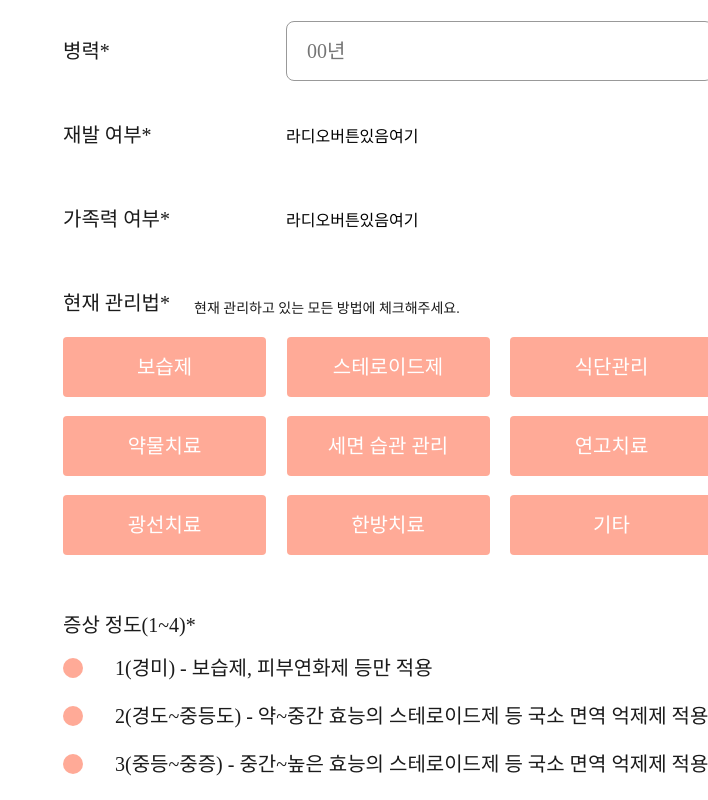
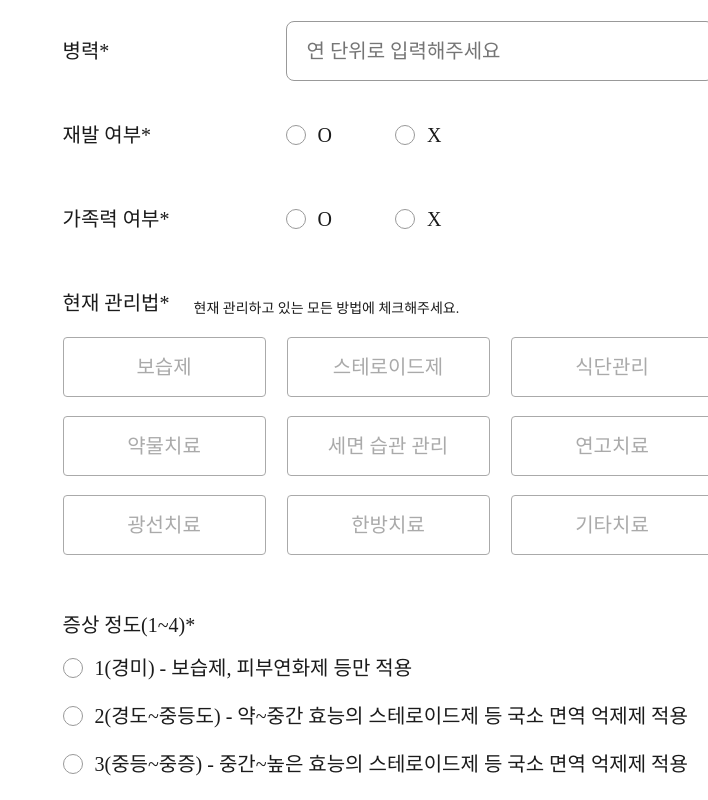
Before and after one commit to ceos15th-AllG/weato-client, a Next.js app: page /signup/more in a window 1280 px wide. Shown: the part 340-1140 px from the top of the page, without its empty margins (572-1280 px from the left). Built offline with nearby package versions, Linux system fonts and the light colour scheme; a web font is replaced by a local one.

Commit message:
:sparkles: feat: 회원가입 관련 API 연결 모두 완료
회원가입 폼, 추가 정보 입력 폼 API 연결 완료

```diff
--- a/pages/login/auth.jsx
+++ b/pages/login/auth.jsx
@@ -35,7 +35,7 @@ const Auth = (props) => {
 
   return (
     <Layout>
-      <span>로그인 정보를 저장 중입니다...</span>
+      <span>회원가입 페이지로 연결 중입니다...</span>
     </Layout>
   );
 };
--- a/pages/signup/more.jsx
+++ b/pages/signup/more.jsx
@@ -1,6 +1,12 @@
 /** @jsxImportSource @emotion/react */
 import { css } from '@emotion/react';
 import styled from '@emotion/styled';
+
+import { useState, useEffect, useCallback } from 'react';
+
+import { useRouter } from 'next/router';
+
+import axios from 'axios';
 
 import {
   sub,
@@ -13,6 +19,8 @@ import {
 
 import { Display1, Subhead4, Body1, Body2, Body3 } from '@styles/FontStyle';
 
+import RadioButton from '@common/RadioButton';
+import ButtonGroup from '@signup/ButtonGroup';
 import Button from '@common/ButtonContainer';
 
 const Layout = styled.div`
@@ -99,20 +107,16 @@ const ButtonRow = styled.div`
   align-items: center;
 `;
 
+const RadioButtonRow = styled.div`
+  display: flex;
+
+  margin-right: 63px;
+`;
+
 const SeverityRow = styled.div`
   display: flex;
   justify-content: left;
   align-items: center;
-`;
-
-const TempRadioBtn = styled.div`
-  width: 20px;
-  height: 20px;
-  border-radius: 50%;
-
-  margin-right: 32px;
-
-  background-color: ${sub};
 `;
 
 const SeverityText = styled.span`
@@ -122,6 +126,199 @@ const SeverityText = styled.span`
 `;
 
 export default function More() {
+  const router = useRouter();
+
+  const [since, setSince] = useState('');
+  const [sinceValid, setSinceValid] = useState(false);
+  const [repeat, setRepeat] = useState([
+    {
+      text: 'O',
+      active: false,
+    },
+    {
+      text: 'X',
+      active: false,
+    },
+  ]);
+  const [repeatValid, setRepeatValid] = useState(false);
+  const [family, setFamily] = useState([
+    {
+      text: 'O',
+      active: false,
+    },
+    {
+      text: 'X',
+      active: false,
+    },
+  ]);
+  const [familyValid, setFamilyValid] = useState(false);
+  const [tags, setTags] = useState([
+    {
+      text: '보습제',
+      active: false,
+    },
+    {
+      text: '스테로이드제',
+      active: false,
+    },
+    {
+      text: '식단관리',
+      active: false,
+    },
+    {
+      text: '약물치료',
+      active: false,
+    },
+    {
+      text: '세면 습관 관리',
+      active: false,
+    },
+    {
+      text: '연고치료',
+      active: false,
+    },
+    {
+      text: '광선치료',
+      active: false,
+    },
+    {
+      text: '한방치료',
+      active: false,
+    },
+    {
+      text: '기타치료',
+      active: false,
+    },
+  ]);
+  const [tagValid, setTagValid] = useState(false);
+  const [severity, setSeverity] = useState([
+    {
+      text: '1(경미) - 보습제, 피부연화제 등만 적용',
+      active: false,
+    },
+    {
+      text: '2(경도~중등도) - 약~중간 효능의 스테로이드제 등 국소 면역 억제제 적용',
+      active: false,
+    },
+    {
+      text: '3(중등~중증) - 중간~높은 효능의 스테로이드제 등 국소 면역 억제제 적용',
+      active: false,
+    },
+    {
+      text: '4(중증 이상) - 국소 치료에도 반응하지 않는 경우',
+      active: false,
+    },
+  ]);
+  const [severityValid, setSeverityValid] = useState(false);
+  const [confirm, setConfirm] = useState(false);
+
+  const onChangeSince = useCallback((event) => {
+    setSince(event.target.value);
+
+    if (event.target.value !== '') {
+      setSinceValid(true);
+    } else {
+      setSinceValid(false);
+    }
+  }, []);
+  const toggleRepeatActive = (id) => {
+    setRepeat(
+      repeat.map((item, index) =>
+        index === id ? { ...item, active: true } : { ...item, active: false }
+      )
+    );
+    setRepeatValid(true);
+  };
+  const toggleFamilyActive = (id) => {
+    setFamily(
+      family.map((item, index) =>
+        index === id ? { ...item, active: true } : { ...item, active: false }
+      )
+    );
+    setFamilyValid(true);
+  };
+  const toggleTagsActive = (id) => {
+    setTags(
+      tags.map((tag, index) =>
+        index === id ? { ...tag, active: !tag.active } : tag
+      )
+    );
+  };
+  const toggleSeverityActive = (id) => {
+    setSeverity(
+      severity.map((item, index) =>
+        index === id ? { ...item, active: true } : { ...item, active: false }
+      )
+    );
+    setSeverityValid(true);
+  };
+  const onConfirm = async (event) => {
+    if (!confirm) {
+      return;
+    }
+
+    // post 요청 보내고 잘 받아지면...
+    const access_token = localStorage.getItem('access_token');
+    axios.defaults.headers.common['Authorization'] = `Bearer ${access_token}`;
+
+    try {
+      const getMember = await axios({
+        method: 'get',
+        url: `https://www.weato.kro.kr/api/members`,
+      });
+      const memberId = getMember.data.id;
+      const postForm = await axios({
+        method: 'post',
+        url: `https://www.weato.kro.kr/api/members/${memberId}/additional-info`,
+        data: {
+          years: Number.parseInt(since),
+          recurrence: repeat[0].active,
+          familyHistory: family[0].active,
+          moisturizer: tags[0].active,
+          steroid: tags[1].active,
+          diet: tags[2].active,
+          drug: tags[3].active,
+          cleaning: tags[4].active,
+          ointment: tags[5].active,
+          laser: tags[6].active,
+          orientalMedicine: tags[7].active,
+          etc: tags[8].active,
+          symptomDegree: 'SLIGHT',
+        },
+      });
+
+      router.push(`/`);
+    } catch (error) {
+      alert(error);
+      alert('서버 요청이 불가능하네요...');
+    }
+  };
+
+  // 현재 관리하는 방법 입력 1개 이상인지 체크
+  useEffect(() => {
+    let flag = false;
+    for (let tag of tags) {
+      if (tag.active) {
+        flag = true;
+      }
+    }
+
+    if (flag) {
+      setTagValid(true);
+    } else {
+      setTagValid(false);
+    }
+  }, [tags]);
+
+  // 전체 폼의 조건이 만족되었는지 감지
+  useEffect(() => {
+    if (sinceValid && repeatValid && familyValid && tagValid && severityValid) {
+      setConfirm(true);
+    } else {
+      setConfirm(false);
+    }
+  }, [sinceValid, repeatValid, familyValid, tagValid, severityValid]);
+
   return (
     <Layout>
       <TopText>추가 정보 입력하기</TopText>
@@ -134,7 +331,11 @@ export default function More() {
         >
           <Row>
             <RowText>병력*</RowText>
-            <InputField placeholder="00년" />
+            <InputField
+              placeholder="연 단위로 입력해주세요"
+              value={since}
+              onChange={onChangeSince}
+            />
           </Row>
         </ContentItem>
 
@@ -145,7 +346,17 @@ export default function More() {
         >
           <Row>
             <RowText>재발 여부*</RowText>
-            <div>라디오버튼있음여기</div>
+            {repeat.map(({ text, active }, index) => (
+              <RadioButtonRow key={index}>
+                <RadioButton
+                  text={text}
+                  active={active}
+                  toggleActive={() => {
+                    toggleRepeatActive(index);
+                  }}
+                />
+              </RadioButtonRow>
+            ))}
           </Row>
         </ContentItem>
 
@@ -156,7 +367,17 @@ export default function More() {
         >
           <Row>
             <RowText>가족력 여부*</RowText>
-            <div>라디오버튼있음여기</div>
+            {family.map(({ text, active }, index) => (
+              <RadioButtonRow key={index}>
+                <RadioButton
+                  text={text}
+                  active={active}
+                  toggleActive={() => {
+                    toggleFamilyActive(index);
+                  }}
+                />
+              </RadioButtonRow>
+            ))}
           </Row>
         </ContentItem>
 
@@ -171,34 +392,12 @@ export default function More() {
               현재 관리하고 있는 모든 방법에 체크해주세요.
             </TagSubHeader>
           </TagRow>
-          <ButtonRow
-            css={css`
-              margin-bottom: 19px;
-            `}
-          >
-            <Button text={'보습제'} btnType={'8'} />
-            <Button text={'스테로이드제'} btnType={'8'} />
-            <Button text={'식단관리'} btnType={'8'} />
-          </ButtonRow>
-          <ButtonRow
-            css={css`
-              margin-bottom: 19px;
-            `}
-          >
-            <Button text={'약물치료'} btnType={'8'} />
-            <Button text={'세면 습관 관리'} btnType={'8'} />
-            <Button text={'연고치료'} btnType={'8'} />
-          </ButtonRow>
-          <ButtonRow>
-            <Button text={'광선치료'} btnType={'8'} />
-            <Button text={'한방치료'} btnType={'8'} />
-            <Button text={'기타'} btnType={'8'} />
-          </ButtonRow>
+          <ButtonGroup tags={tags} toggleActive={toggleTagsActive} />
         </ContentItem>
 
         <ContentItem
           css={css`
-            margin-bottom: 98px;
+            margin-bottom: 78px;
           `}
         >
           <TagHeader
@@ -208,46 +407,31 @@ export default function More() {
           >
             증상 정도(1~4)*
           </TagHeader>
+          {severity.map(({ text, active }, index) => (
             <SeverityRow
+              key={index}
               css={css`
                 margin-bottom: 20px;
               `}
             >
-            <TempRadioBtn />
-            <SeverityText>1(경미) - 보습제, 피부연화제 등만 적용</SeverityText>
+              <RadioButton
+                text={text}
+                active={active}
+                toggleActive={() => {
+                  toggleSeverityActive(index);
+                }}
+              />
             </SeverityRow>
-          <SeverityRow
-            css={css`
-              margin-bottom: 20px;
-            `}
-          >
-            <TempRadioBtn />
-            <SeverityText>
-              2(경도~중등도) - 약~중간 효능의 스테로이드제 등 국소 면역 억제제
-              적용
-            </SeverityText>
-          </SeverityRow>
-          <SeverityRow
-            css={css`
-              margin-bottom: 20px;
-            `}
-          >
-            <TempRadioBtn />
-            <SeverityText>
-              3(중등~중증) - 중간~높은 효능의 스테로이드제 등 국소 면역 억제제
-              적용
-            </SeverityText>
-          </SeverityRow>
-          <SeverityRow>
-            <TempRadioBtn />
-            <SeverityText>
-              4(중증 이상) - 국소 치료에도 반응하지 않는 경우
-            </SeverityText>
-          </SeverityRow>
+          ))}
         </ContentItem>
 
         <ContentItem>
-          <Button text="저장하기" btnType="6" href="/" />
+          <Button
+            text="저장하기"
+            btnType="6"
+            disabled={!confirm}
+            onClick={onConfirm}
+          />
         </ContentItem>
       </Content>
     </Layout>
--- a/src/components/main/TopNav.jsx
+++ b/src/components/main/TopNav.jsx
@@ -16,7 +16,7 @@ import { main, gray04, text_black } from '@styles/Colors';
 
 import icon_search from '@public/icon_search.png';
 import logo_horizontal from '@public/logo_horizontal.png';
-import { loginState } from 'states';
+// import { loginState } from 'states';
 
 const NavbarLayout = styled.div`
   position: fixed;
```
Also changed, not shown: pages/signup/index.jsx (+46 -14 lines), pages/signup/success.jsx (+37 -2 lines). Lines whose indentation alone changed are shown as unchanged.
